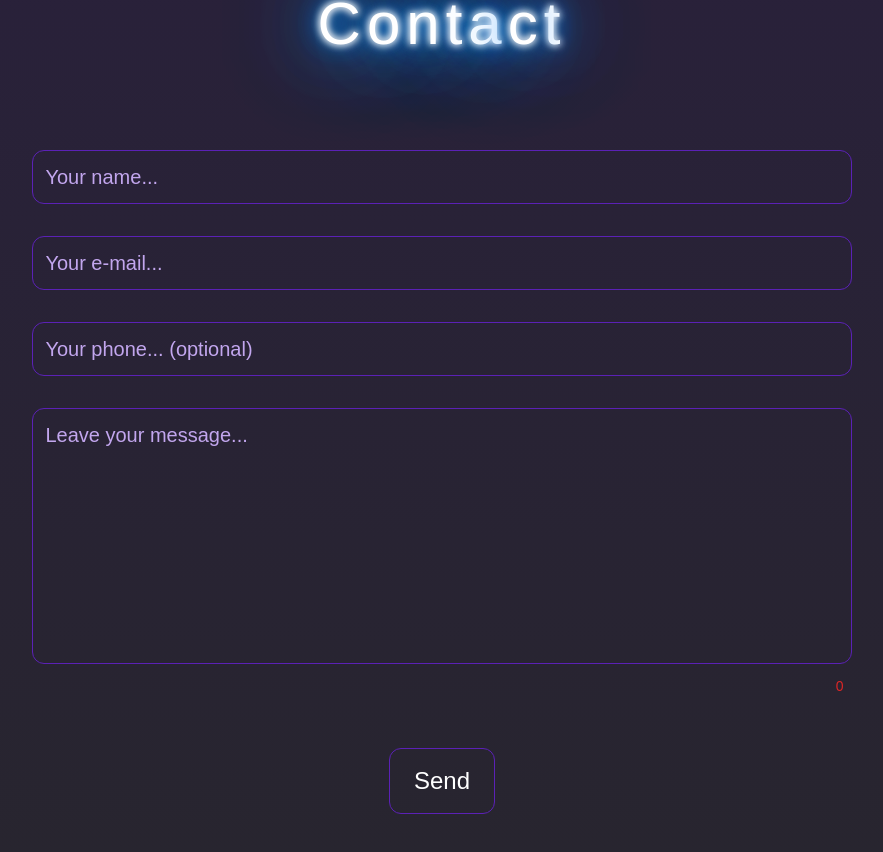
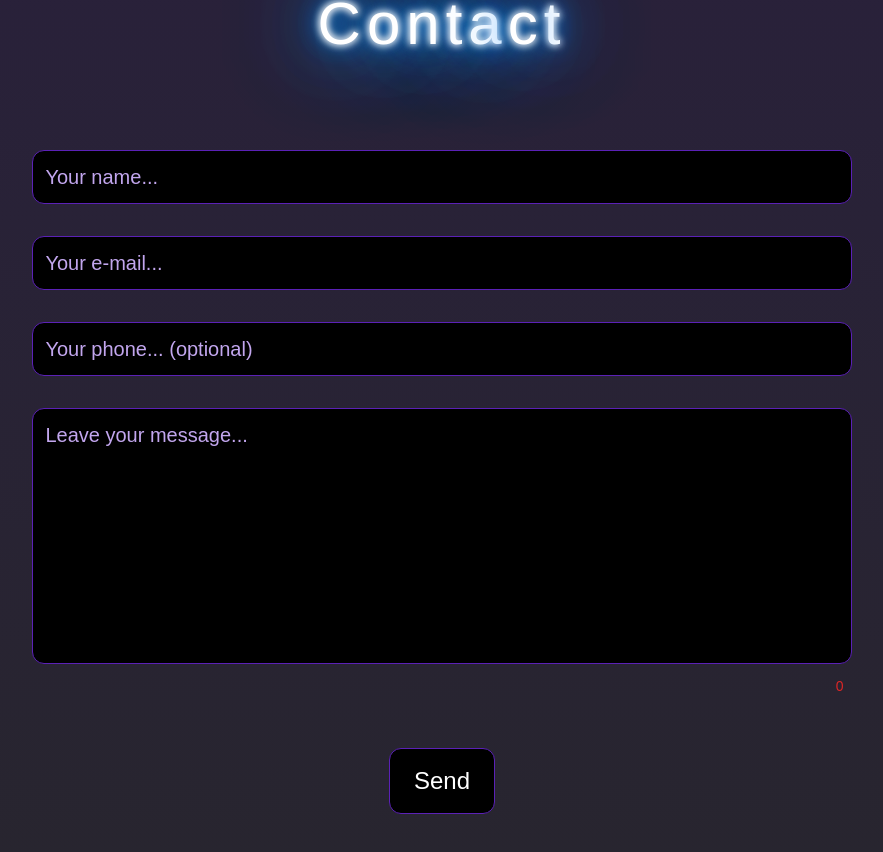
Before and after one commit to estebanCastaneira/myPortfolio, a React (Vite) app: page / in a window 1280 px wide. Shown: the part 3545-4397 px from the top of the page, without its empty margins (198-1081 px from the left). Built offline with nearby package versions, Linux system fonts and the light colour scheme.

Commit message:
Contact styles modifications

```diff
--- a/src/assets/styles/styles.css
+++ b/src/assets/styles/styles.css
@@ -53,7 +53,6 @@
 }
 .neonText .flicker {
   animation: flicker 7s ease-in-out infinite;
-  /* animation-delay: 0.8s; */
 }
 .cursor {
   animation: cursor 1s infinite;
@@ -109,7 +108,7 @@ textarea:focus {
   outline: #4c1d95;
   border: #5b21b6 10px;
   box-shadow: -10px -10px 70px 8px #4c1d95;
-  background-color: black;
+  background-color: rgb(46 16 101);
   transition: all;
   transition-duration: 700ms;
 }
--- a/src/components/contact/Contact.jsx
+++ b/src/components/contact/Contact.jsx
@@ -95,7 +95,7 @@ function Contact() {
                 <textarea
                   name="message"
                   placeholder="Leave your message..."
-                  className="p-3 rounded-xl w-full h-64 bg-transparent border border-violet-800 focus:border-white"
+                  className="p-3 rounded-xl w-full h-64 bg-black border border-violet-800 focus:border-white"
                   value={message}
                   onChange={handleOnChangeTextArea}
                 ></textarea>
@@ -112,7 +112,7 @@ function Contact() {
               <div className="my-5">
                 <div>
                   <button
-                    className={`send-button text-2xl py-4 px-6 bg-transparent border border-violet-800 hover:scale-110 focus:scale-110 transition-all rounded-xl ${
+                    className={`send-button text-2xl py-4 px-6 bg-black border border-violet-800 hover:scale-110 focus:scale-110 hover:bg-violet-950 transition-all rounded-xl ${
                       isLoading && "cursor-none pointer-events-none"
                     }`}
                   >
--- a/src/components/contact/Input.jsx
+++ b/src/components/contact/Input.jsx
@@ -13,7 +13,7 @@ function Input({ type, name, placeholder, value, setValue }) {
   return (
     <div className="flex flex-col w-full sm:w-[80%]">
       <input
-        className={`p-3 rounded-xl bg-transparent border border-violet-800  ${
+        className={`p-3 rounded-xl bg-black border border-violet-800  ${
           validEmail ? "input " : "wrong-email"
         }`}
         type={type}
```
